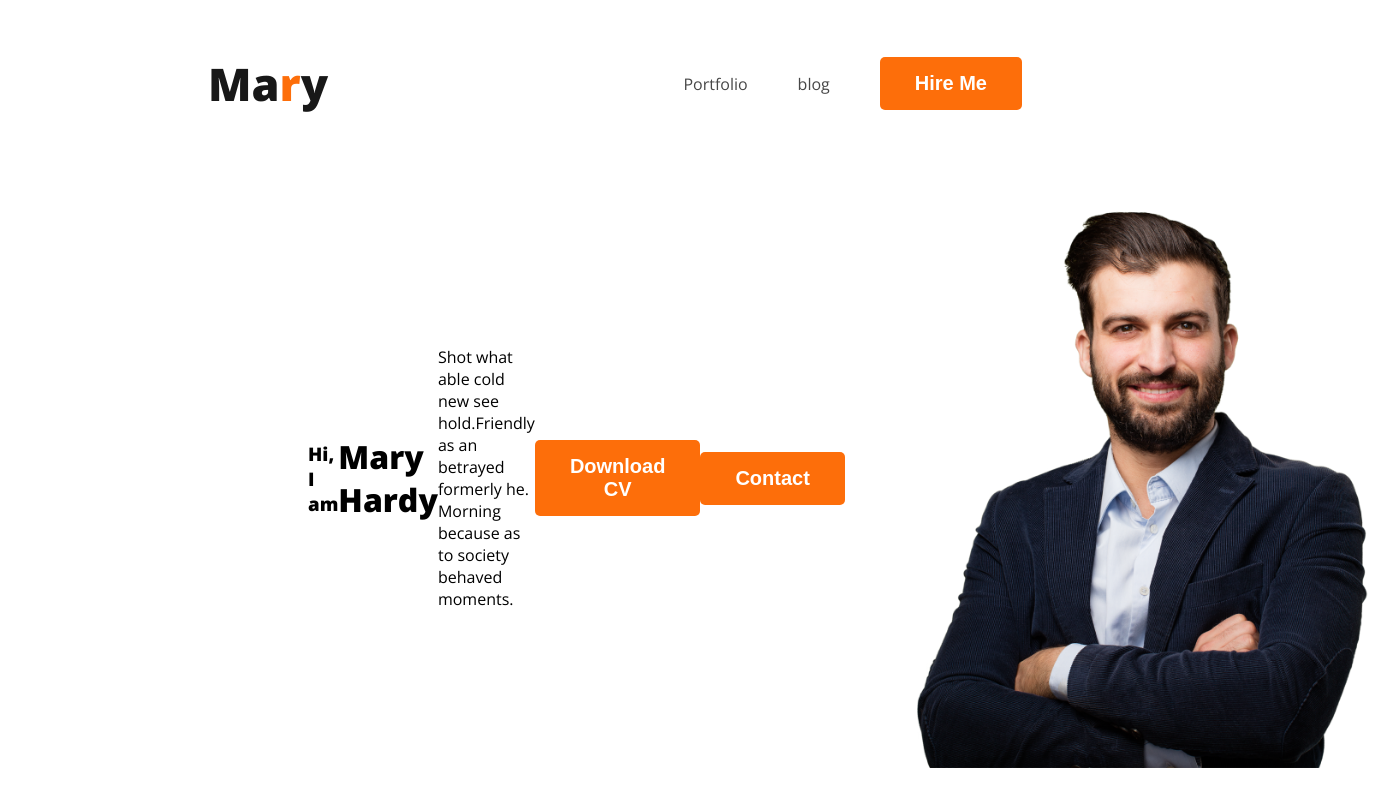
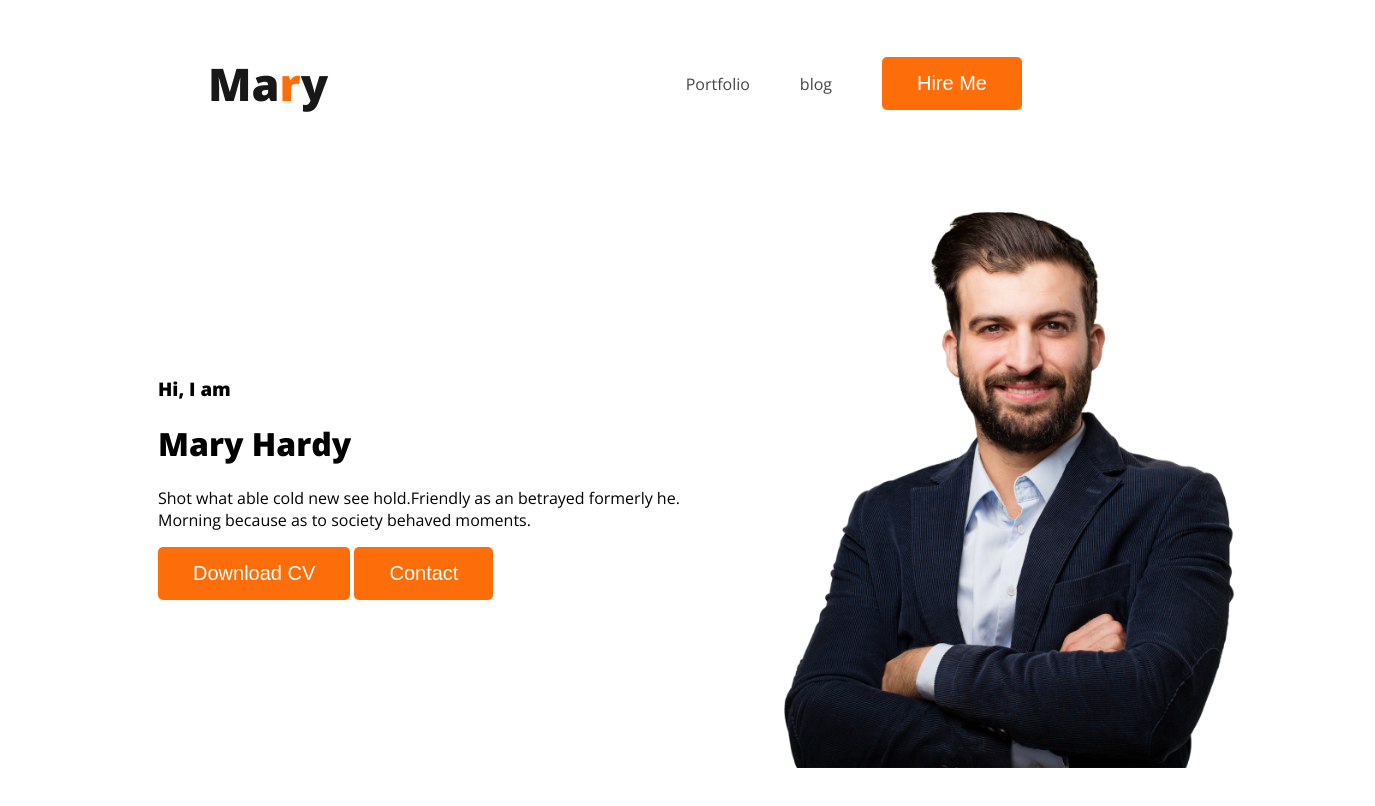
Before and after one commit to mohammad-salim-23/developer-portfolio, a plain HTML site: page index.html in a window 1280 px wide. Shown: the whole page, 1375 px wide, since content can reach past the window. Drawn offline with nearby package versions, Linux system fonts and the light colour scheme.

Commit message:
images added

```diff
--- a/index.html
+++ b/index.html
@@ -20,7 +20,7 @@
     </ul>
   </nav>
   <div class="banner">
-    <div class="banner content">
+    <div class="banner-content">
     <h3 class="banner-greeting">Hi, I  am</h3>
     <h1 class="banner-title">Mary Hardy</h1>
     <p class="banner-para">Shot what able cold new see hold.Friendly as an betrayed formerly he. Morning because as to society behaved moments.</p>
--- a/styles/portfolio.css
+++ b/styles/portfolio.css
@@ -31,7 +31,7 @@ nav a{
 
 
 font-size: 45px;
-font-style: normal;
+
 font-weight: 800;
 line-height: normal;
 }
@@ -44,7 +44,7 @@ background: #FD6E0A;
 border:0;
 color:white;
 font-size: 20px;
-font-weight: 700;
+font-weight: 700px;
 padding:15px  35px ;
 
 }
@@ -54,7 +54,7 @@ padding:15px  35px ;
 .banner{
     padding:30px 30px 30px 150px;
     display:flex;
-  align-items: center;
+ align-items: center;
 }
 .banner .profile-pic{
    width: 500px;
```
